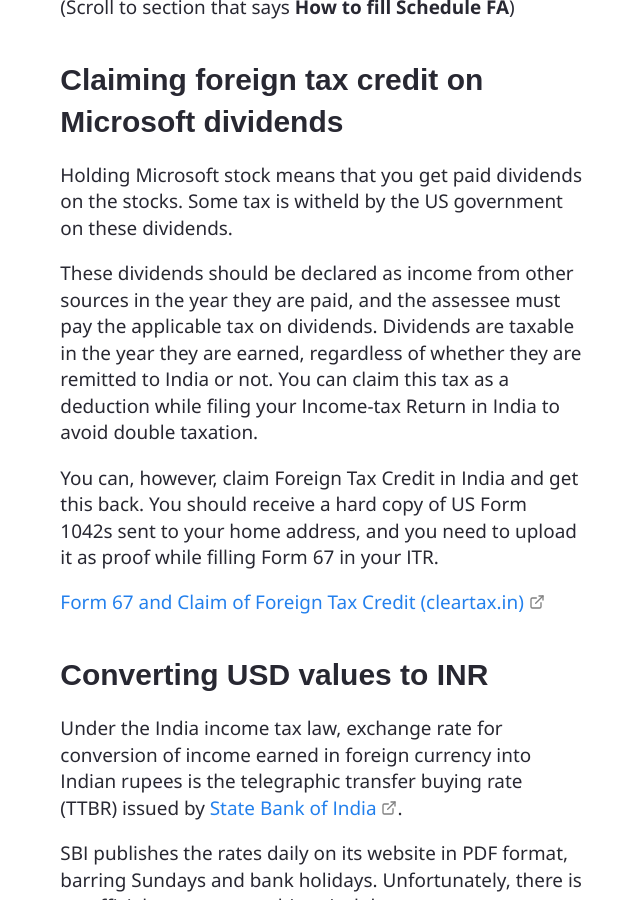
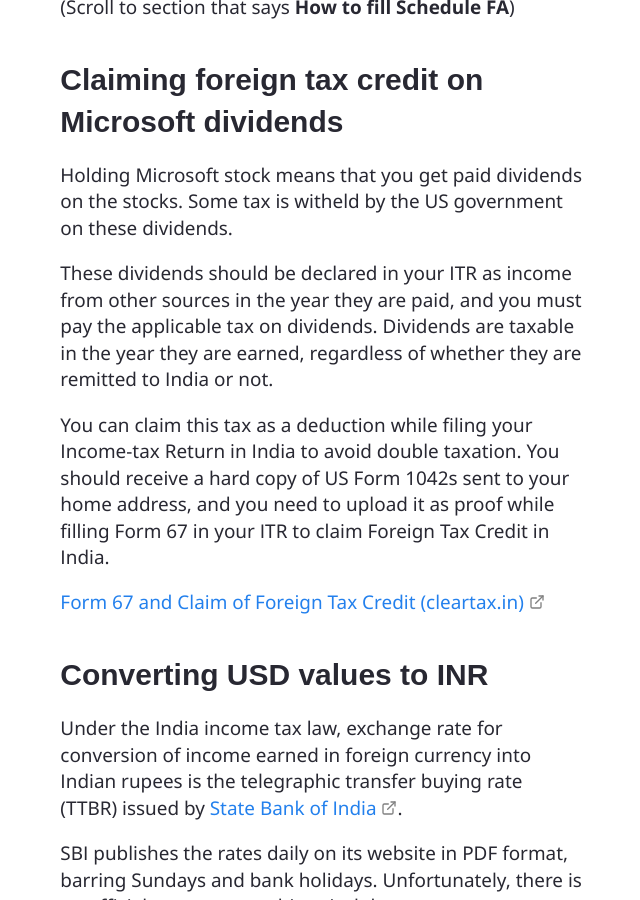
Before and after one commit to akademi-archive/akademi-archive.github.io, a Jekyll site: the page built from _notes/Public/Taxation for Microsoft Stock.md, in a window 1280 px wide and 900 px high, scrolled down 767 px. Shown: the whole window, without its empty margins (318-958 px from the left). Built offline with Jekyll 4.4.1, drawn with Linux system fonts in a browser that asks for light colours; some web fonts are replaced.

Commit message:
fix links

```diff
--- a/_notes/Public/Taxation for Microsoft Stock.md
+++ b/_notes/Public/Taxation for Microsoft Stock.md
@@ -21,9 +21,9 @@ However, since Microsoft stock is a foreign asset, the fact that you own this st
 
 Holding Microsoft stock means that you get paid dividends on the stocks. Some tax is witheld by the US government on these dividends.
 
-These dividends should be declared as income from other sources in the year they are paid, and the assessee must pay the applicable tax on dividends. Dividends are taxable in the year they are earned, regardless of whether they are remitted to India or not. You can claim this tax as a deduction while filing your Income-tax Return in India to avoid double taxation.
+These dividends should be declared in your ITR as income from other sources in the year they are paid, and you must pay the applicable tax on dividends. Dividends are taxable in the year they are earned, regardless of whether they are remitted to India or not.
 
-You can, however, claim Foreign Tax Credit in India and get this back. You should receive a hard copy of US Form 1042s sent to your home address, and you need to upload it as proof while filling Form 67 in your ITR.
+You can claim this tax as a deduction while filing your Income-tax Return in India to avoid double taxation. You should receive a hard copy of US Form 1042s sent to your home address, and you need to upload it as proof while filling Form 67 in your ITR to claim Foreign Tax Credit in India.
 
 [Form 67 and Claim of Foreign Tax Credit (cleartax.in)](https://cleartax.in/s/form-67-claim-foreign-tax-credit)
 
```
Also changed, not shown: _notes/Public/Employee Stock Ownership Plan (ESOP)] or via [Employee Stock Purchase Program [ESPP.md (deleted).
